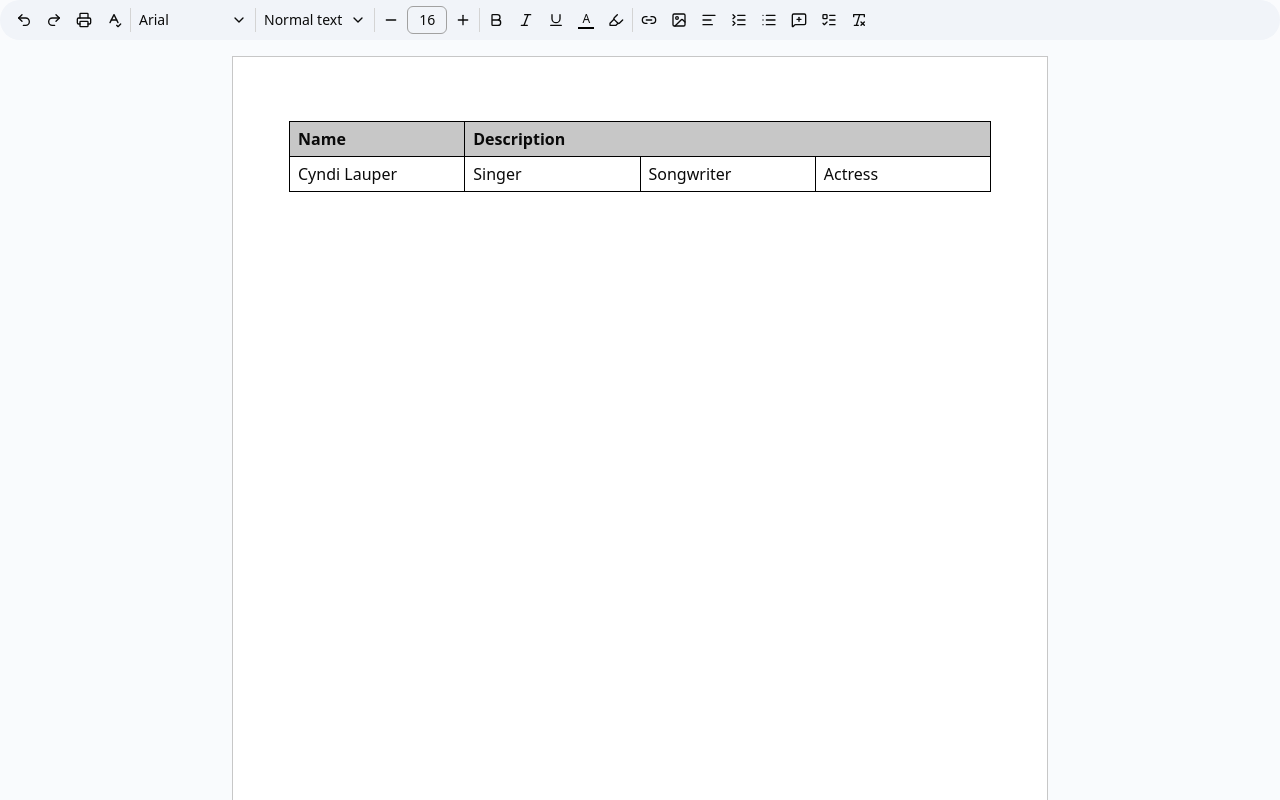
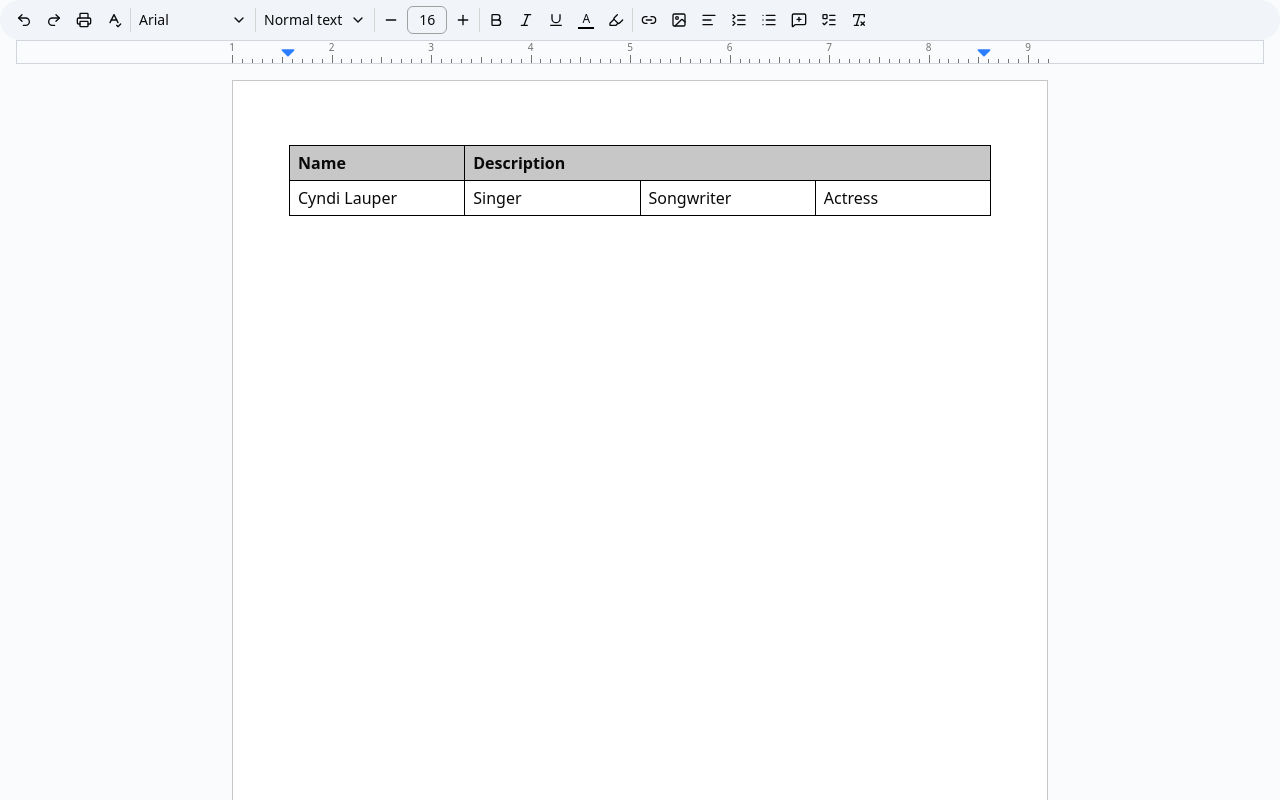
Before and after one commit to L0neGunman46/reac-docs, a Next.js app: page /documents/123 in a window 1280 px wide. Shown: the top 800 px of the page. Built offline with nearby package versions, Linux system fonts and the light colour scheme.

Commit message:
new marker implementaiton

```diff
--- a/package.json
+++ b/package.json
@@ -61,6 +61,7 @@
     "react-day-picker": "^9.13.0",
     "react-dom": "19.2.3",
     "react-hook-form": "^7.71.0",
+    "react-icons": "^5.5.0",
     "react-resizable-panels": "^4.3.3",
     "recharts": "^2.15.4",
     "sonner": "^2.0.7",
--- /dev/null
+++ b/src/app/documents/[documentId]/components/rulerComps/marker.tsx
@@ -0,0 +1,38 @@
+import { FaCaretDown } from "react-icons/fa";
+
+type MarkerProps = {
+  postion: number;
+  isLeft: boolean;
+  isDragging: boolean;
+  onMouseDown: () => void;
+  onDoubleClick: () => void;
+};
+
+export function Marker({
+  postion,
+  isLeft,
+  isDragging,
+  onMouseDown,
+  onDoubleClick,
+}: MarkerProps) {
+  return (
+    <div
+      className="absolute top-0 w-4 h-full cursor-ew-resize z-[5] group -ml-2"
+      style={{ [isLeft ? "left" : "right"]: `${postion}px` }}
+      onMouseDown={onMouseDown}
+      onDoubleClick={onDoubleClick}
+    >
+      <FaCaretDown className="absolute left-1/2 top-0 h-full fill-blue-500 transform -translate-x-1/2" />
+      <div
+        className="absolute left-1/2 top-4 transform  -translate-x-1/2"
+        style={{
+          height: "100vh",
+          width: "1px",
+          transform: "scaleX(0.5)",
+          backgroundColor: "#3b72f6",
+          display: isDragging ? "block" : "none",
+        }}
+      />
+    </div>
+  );
+}
--- a/src/app/documents/[documentId]/editor.tsx
+++ b/src/app/documents/[documentId]/editor.tsx
@@ -14,6 +14,7 @@
 import { useEditorStore } from "@/store/use-editor-store";
 import { FontSizeExtension } from "@/extensions/font-size";
 import { LineHeightExtension } from "@/extensions/line-height";
+import { Ruler } from "./ruler";
 
 // padding left and right in attributes will be dynamic, that is why we are writing it in style
 export function Editor() {
@@ -105,6 +106,7 @@
   // w-[816px] === w-204
   return (
     <div className="size-full overflow-x-auto bg-[#f9fbfd] px-4 print:p-0 print:bg-white print:overflow-visible">
+      <Ruler />
       <div className="min-w-max flex justify-center w-204 py-4 print:py-0 mx-auto print:w-full print:min-w-0">
         <EditorContent editor={editor} />
       </div>
--- /dev/null
+++ b/src/app/documents/[documentId]/ruler.tsx
@@ -0,0 +1,131 @@
+import { useRef, useState } from "react";
+import { Marker } from "./components/rulerComps/marker";
+
+const markers = Array.from({ length: 83 }, (_, i) => i);
+
+enum PageProperties {
+  WIDTH = 816,
+  MINIMUM_SPACE = 100,
+  DEFAULT_MARGIN_LEFT = 56,
+  DEFAULT_MARGIN_RIGHT = 56,
+}
+
+export function Ruler() {
+  // we havee to dynamically adapt marker positions across all users
+  // for now let us test locally
+  const [leftMargin, setLeftMargin] = useState(
+    PageProperties.DEFAULT_MARGIN_LEFT,
+  );
+  const [rightMargin, setRightMargin] = useState(
+    PageProperties.DEFAULT_MARGIN_RIGHT,
+  );
+
+  const [isDraggingLeft, setIsDraggingLeft] = useState(false);
+  const [isDraggingRight, setIsDraggingRight] = useState(false);
+
+  const rulerRef = useRef<HTMLDivElement>(null);
+
+  function handleLeftMouseDown() {
+    setIsDraggingLeft(true);
+  }
+
+  function handleRightMouseDown() {
+    setIsDraggingRight(true);
+  }
+
+  function handleMouseMove(e: React.MouseEvent) {
+    if ((isDraggingLeft || isDraggingRight) && rulerRef.current) {
+      const container = rulerRef.current.querySelector("#ruler-container");
+      if (container) {
+        const containerRect = container.getBoundingClientRect();
+        const relXPos = e.clientX - containerRect.left;
+        const rawPos = Math.max(0, Math.min(PageProperties.WIDTH, relXPos));
+
+        if (isDraggingLeft) {
+          const maxLeftPos =
+            PageProperties.WIDTH - rightMargin - PageProperties.MINIMUM_SPACE;
+          const newLeftPos = Math.min(rawPos, maxLeftPos);
+          setLeftMargin(newLeftPos); // Todo make collaborative
+        } else if (isDraggingRight) {
+          const maxRightPos =
+            PageProperties.WIDTH - (leftMargin + PageProperties.MINIMUM_SPACE);
+          const newRightPos = Math.max(PageProperties.WIDTH - rawPos, 0);
+          const constrainedRightPos = Math.min(newRightPos, maxRightPos);
+          setRightMargin(constrainedRightPos);
+        }
+      }
+    }
+  }
+
+  function handleMouseUp() {
+    setIsDraggingLeft(false);
+    setIsDraggingRight(false);
+  }
+
+  const handleLeftDoubleClick = () => {
+    setLeftMargin(PageProperties.DEFAULT_MARGIN_LEFT);
+  };
+
+  const handleRightDoubleClick = () => {
+    setRightMargin(PageProperties.DEFAULT_MARGIN_RIGHT);
+  };
+  return (
+    <div
+      ref={rulerRef}
+      onMouseMove={handleMouseMove}
+      onMouseUp={handleMouseUp}
+      onMouseLeave={handleMouseUp}
+      className="h-6 border border-gray-300 flex items-end relative select-none print:hidden"
+    >
+      <div
+        id="ruler-container"
+        className="max-w-[816px] mx-auto w-full h-full relative"
+      >
+        <Marker
+          postion={leftMargin}
+          isLeft={true}
+          isDragging={isDraggingLeft}
+          onMouseDown={handleLeftMouseDown}
+          onDoubleClick={handleLeftDoubleClick}
+        />
+        <Marker
+          postion={rightMargin}
+          isLeft={false}
+          isDragging={isDraggingRight}
+          onMouseDown={handleRightMouseDown}
+          onDoubleClick={handleRightDoubleClick}
+        />
+        <div className="absolute inset-x0 bottom-0 h-full">
+          <div className="relative h-full w-[816px]">
+            {markers.map((marker) => {
+              // tailwind does not allow dynamic classes that arent already created, so use the style tag instead
+              const positon = (marker * PageProperties.WIDTH) / 82;
+              return (
+                <div
+                  key={marker}
+                  className="absolute bottom-0 "
+                  style={{ left: `${positon}px` }}
+                >
+                  {marker % 10 === 0 && (
+                    <>
+                      <div className="absolute bottom-0 w-[1px] h-2 bg-neutral-500" />
+                      <span className="absolute bottom-2 text-[10px] text-neutral-500 transform -translate-x-1/2">
+                        {marker / 10 + 1}
+                      </span>
+                    </>
+                  )}
+                  {marker % 5 === 0 && marker % 10 !== 0 && (
+                    <div className="absolute bottom-0 w-[1px] h-1.5 bg-neutral-500" />
+                  )}
+                  {marker % 5 !== 0 && (
+                    <div className="absolute bottom-0 w-[1px] h-1 bg-neutral-500 " />
+                  )}
+                </div>
+              );
+            })}
+          </div>
+        </div>
+      </div>
+    </div>
+  );
+}
```
Also changed, not shown: 1 other file (tests, documents, lock files or other folders).
